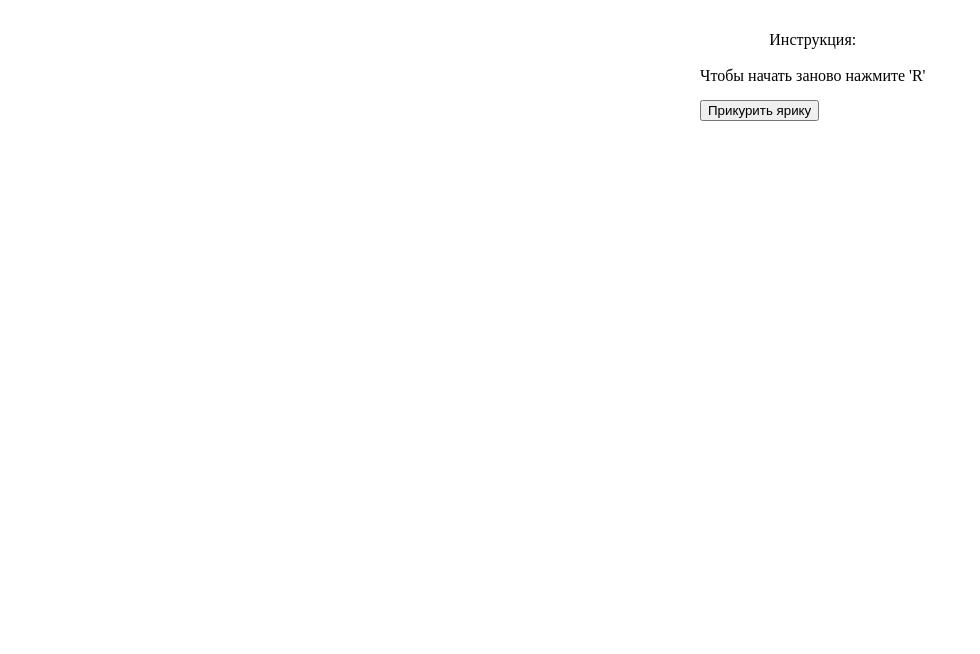
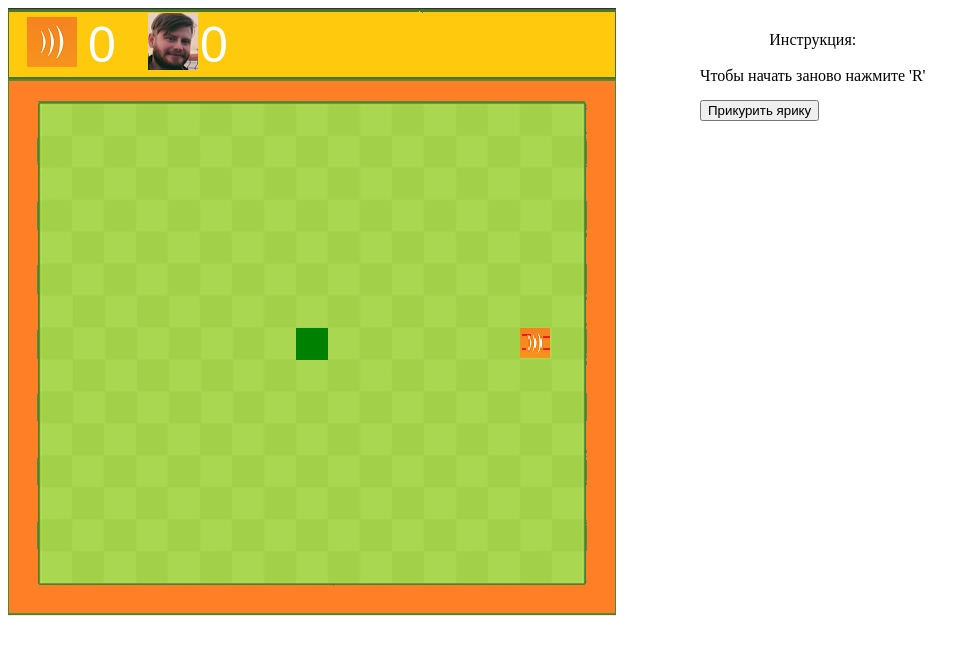
Before and after one commit to vanezs/YarikGame.github.io, a plain HTML site: page index.html in a window 1280 px wide. Shown: the whole page, without its empty margins (0-980 px from the left). Drawn offline with Linux system fonts and the light colour scheme.

Commit message:
Update index.html

```diff
--- a/index.html
+++ b/index.html
@@ -9,7 +9,7 @@
 </head>
 <body>
 	<canvas id="game" width="608" height="608"></canvas>
-	<script src="https://vanezs.github.io/YarikGame/JS/SnakeJS.js" type="text/javascript"></script>
+	<script src="https://vanezs.github.io/YarikGame.github.io/JS/SnakeJS.js" type="text/javascript"></script>
 
         <p id="info" > Инструкция: <br /> <br /> Чтобы начать заново нажмите 'R'</p>
 
```
